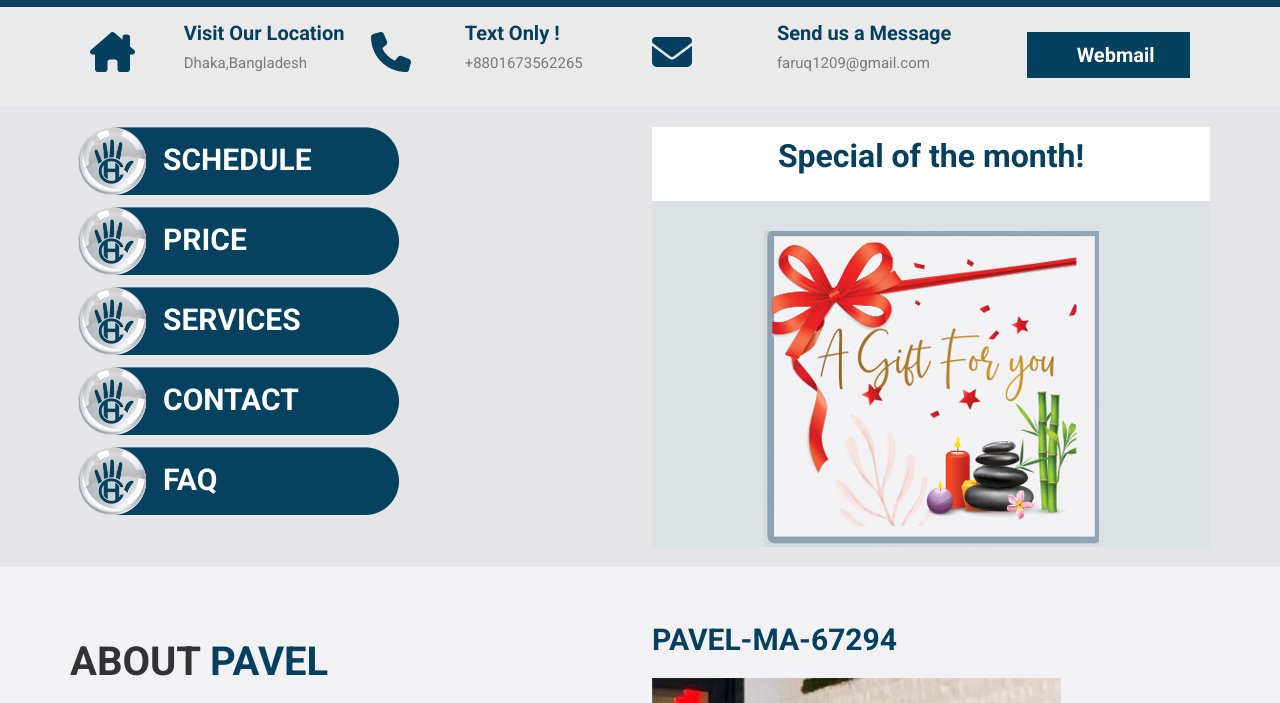
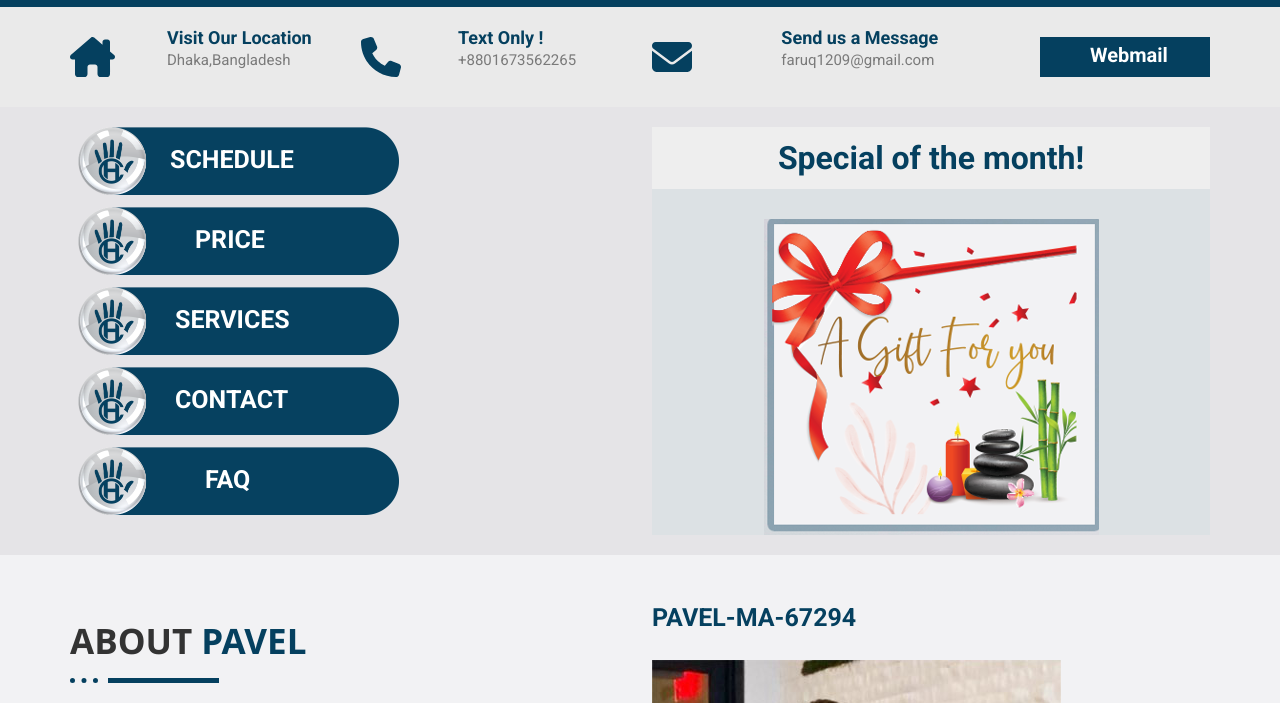
Before and after one commit to trycatch63/message-by-pavel-frontend, a plain HTML site: page index.html in a window 1280 px wide. Shown: the part 193-896 px from the top of the page. Drawn offline with nearby package versions, Linux system fonts and the light colour scheme.

Commit message:
updated fontsize, font, alignment

```diff
--- a/index.html
+++ b/index.html
@@ -32,6 +32,8 @@
             </div>
         </div>
     </header>
+
+    <!-- address section -->
     <section class="container-fluid address">
         <div class="container address-section">
             <div class="row">
@@ -107,24 +109,19 @@
             <div class="row">
                 <div class="col-md-6">
                     <div class="menu-item">
-                        <p>schedule</p>
-                        <!-- <img src="./assets/images/Menu-Icon-.png" alt=""> -->
+                        <a href="#"><p class="item-data--1">schedule</p></a>
                     </div>
                     <div class="menu-item">
-                        <p>price</p>
-                        <!-- <img src="./assets/images/Menu-Icon-.png" alt=""> -->
+                        <a href="#"><p class="item-data--2">price</p></a>
                     </div>
                     <div class="menu-item">
-                        <p>services</p>
-                        <!-- <img src="./assets/images/Menu-Icon-.png" alt=""> -->
+                        <a href="#"><p class="item-data--3">services</p></a>
                     </div>
                     <div class="menu-item">
-                        <p>contact</p>
-                        <!-- <img src="./assets/images/Menu-Icon-.png" alt=""> -->
+                        <a href="#"><p class="item-data--4">contact</p></a>
                     </div>
                     <div class="menu-item">
-                        <p>faq</p>
-                        <!-- <img src="./assets/images/Menu-Icon-.png" alt=""> -->
+                        <a href="#"><p class="item-data--5">faq</p></a>
                     </div>
 
                 </div>
@@ -141,6 +138,7 @@
             </div>
         </div>
     </section>
+    <!-- about section -->
     <section class="about container-fluid">
         <div class="about-section container">
             <div class="row">
@@ -189,6 +187,7 @@
             </div>
         </div>
     </section>
+    <!-- card section -->
     <section class="card-section container-fluid">
         <div class="container card__design">
             <div class="card__single">
@@ -237,6 +236,7 @@
             </div>
         </div>
     </section>
+    <!-- client section -->
     <section class="client container-fluid">
         <div class="container client-seciton">
             <div class="client__title--top">
@@ -308,6 +308,7 @@
             </div>
         </div>
     </section>
+    <!-- footer section -->
     <section class="footer-body container">
         <div class="row">
             <div class="col-md-4"></div>
@@ -373,7 +374,7 @@
                     <ul class="footer-menu-list">
                         <li class="footer-menu-item home-active">Home</li>
                         <li class="footer-menu-item">Services</li>
-                        <li class="footer-menu-item">suggestion for better life</li>
+                        <li class="footer-menu-item">Suggestion for better life</li>
                         <li class="footer-menu-item">Blog</li>
                         <li class="footer-menu-item">FAQ</li>
                     </ul>
--- a/styles/main.css
+++ b/styles/main.css
@@ -8,7 +8,10 @@
    src: url(../assets/fonts/ArchitectsDaughter-Regular.ttf);
 }
 
-
+/* @font-face {
+   font-family: segoeUIFont;
+   src: url(../assets/fonts/SEGOEUI.TTF);
+} */
 
 /*
     ! Browser Default
@@ -20,9 +23,21 @@
     box-sizing: border-box;
  }
 
+
  body{
    font-family: 'Roboto', sans-serif;
     background-color: #05405f;
+ }
+
+ h1,
+ h2,
+ h3,
+ h4,
+ h5,
+ h6,
+ p {
+    margin: 0;
+    padding: 0;
  }
 
  .header__content{
@@ -65,7 +80,7 @@
  }
 
  .address-section{
-   padding: 15px 20px;
+   padding: 20px 0px;
  }
 
 
@@ -74,15 +89,16 @@
 }
 
 .home__content h5{
-   font-size: 20px;
+   font-size: 18px;
    line-height: 22px;
-   font-weight: 700;
+   font-weight: 600;
    color: #05405f;
 }
 
 .home__content p{
    font-size: 15px;
    font-weight: 400;
+   line-height: 23px;
    color: #7a7a7a;
 }
 
@@ -102,7 +118,9 @@
    color: #fff;
    font-size: 20px;
    font-weight: 600;
+   line-height: 20px;
 }
+
 
 /* menu section */
 .menu{
@@ -122,21 +140,45 @@
    margin-bottom: 10px;
 }
 
-.menu-item p{
-   font-size: 30px;
+.menu-item a{
+   font-size: 25px;
+   text-decoration: none;
    text-transform: uppercase;
+   line-height: 25px;
    font-weight: 600;
    color: #fff;
-   padding-left: 93px;
-   padding-top: 10px;
+   /* padding-left: 93px; */
+   /* padding-top: 10px; */
+}
+
+.item-data--1{
+   padding-top: 20px;
+   padding-left: 100px;
+}
+.item-data--2{
+   padding-left: 125px;
+   padding-top: 20px;
+}
+.item-data--3 {
+   padding-left: 105px;
+   padding-top: 20px;
+}
+.item-data--4 {
+   padding-left: 105px;
+   padding-top: 20px;
+}
+.item-data--5 {
+   padding-left: 135px;
+   padding-top: 20px;
 }
 
 .banner-title{
-   background-color: #fff;
-   padding: 5px 20px;
+   background-color: #eeeeee;
+   padding: 15px 20px;
    color: #05405f;
    font-size: 32px;
-   font-weight: 700;
+   line-height: 32px;
+   font-weight: 600;
    text-align: center;
    /* margin-bottom: 20px; */
 }
@@ -149,6 +191,8 @@
 .menu-photo img{
    margin-top: 30px;
 }
+
+/* about section */
 
 .about{
    background-color: #f2f2f4;
@@ -167,10 +211,14 @@
 }
 
 .about__title p{
-   font-size: 40px;
+   font-family: 'Segoe UI', sans-serif;;
+   font-size: 35px;
    font-weight: 700;
+   /* font-weight: bold; */
+   line-height: 42px;
    color: #05405f;
    padding-top: 15px;
+
 }
 
 .dashed-line {
@@ -193,9 +241,11 @@
 }
 
 .about__right p{
-   font-size: 30px;
-   font-weight: 700;
+   font-size: 25px;
+   line-height: 25px;
+   font-weight: 600;
    color: #05405f;
+   padding-bottom: 30px;
 }
 
 .review-section{
@@ -204,19 +254,23 @@
 
 .review__content{
    text-align: center;
+   padding-top: 20px;
 }
 
 .review__amt{
    color: #05405f;
-   font-size: 35px;
+   font-size: 32px;
+   line-height: 38px;
    font-weight: 500;
+   font-family: 'Segoe UI', sans-serif;
 }
 
 
 .review__client{
-   font-size: 35px;
+   font-size: 32px;
+   line-height: 38px;
    font-weight: 700;
-   font-family: 'Segoe UI', Tahoma, Geneva, Verdana, sans-serif;
+   font-family: 'Segoe UI', sans-serif;
    font-style: italic;
    color: #000000;
    /* padding-top: -10px; */
@@ -226,6 +280,8 @@
    width: 100%;
 }
 
+
+/* card section */
 .card-section{
    background-color: #05405f;
 }
@@ -252,12 +308,13 @@
    color: #090a09;
    line-height: 29px;
    padding: 0px 30px;
+   padding-top: 20px;
 }
 
 .card-details{
    font-size: 16px;
    color: #616161;
-   padding: 30px;
+   padding: 25px;
 }
 
 .card__design{
@@ -276,9 +333,10 @@
 
 /* Client */
 .client{
-   background-color: #eeeeee;
-   /* text-align: center; */
-   padding: 50px 0px;
+   background-color: #f7f9fb;
+   font-family: 'Segoe UI', sans-serif;
+   padding-top: 50px;
+   padding-bottom: 150px;
 }
 
 .client__title--top {
@@ -288,6 +346,7 @@
 
 .client__title--top p{
    font-size: 35px;
+   line-height: 42px;
    font-weight: 700;
    text-align: center;
 }
@@ -300,6 +359,7 @@
    box-shadow: rgba(0, 0, 0, 0.35) 0px 5px 15px;
    padding: 50px 0px;
    border-radius: 5px;
+   background-color: #ffffff;
 }
 
 .client__profile img{
@@ -334,7 +394,14 @@
 
 .client__message p{
    font-size: 16px;
+   line-height: 24px;
    font-weight: 400;
+}
+
+.client__title h4 {
+   font-size: 18px;
+   line-height: 18px;
+   font-weight: 700;
 }
 
 .client__title p{
@@ -349,7 +416,7 @@
 /* footer section */
 
 .footer-body{
-   padding: 50px 0px;
+   padding-top: 50px;
 }
 
 .footer__social{
@@ -367,7 +434,7 @@
 }
 
 .footer__data{
-   /* padding: 20px 0px; */
+   padding: 70px 0px;
 }
 
 .footer_content{
@@ -409,7 +476,6 @@
    background-color: red;
    display: inline-block;
    border-radius: 10%;
-   /* border-radius: 40px solid #fff; */
 }
 
 .signup__btn a{
@@ -419,7 +485,6 @@
 }
 
 .footer__links img{
-   /* padding: 30px; */
    width: 100%;
 }
 
@@ -434,6 +499,7 @@
 
 .contact__details{
    font-size: 18px;
+   padding-top: 20px;
    padding-right: 30px;
    font-weight: 400;
    margin-bottom: 30px;
@@ -448,6 +514,7 @@
 .title__pay{
    font-family: myFirstFont;
    font-size: 26px;
+   padding-bottom: 15px;
 }
 
 footer{
@@ -455,9 +522,11 @@ footer{
 }
 
 .footer-section{
+   font-family: 'Segoe UI', sans-serif;
    padding: 50px 0px;
    color: #fff;
    font-size: 16px;
+   line-height: 24px;
    font-weight: 500;
 }
 
```
Also changed, not shown: assets/fonts/SEGOEUI.TTF (added), 1 other file. Lines whose indentation alone changed are shown as unchanged.
